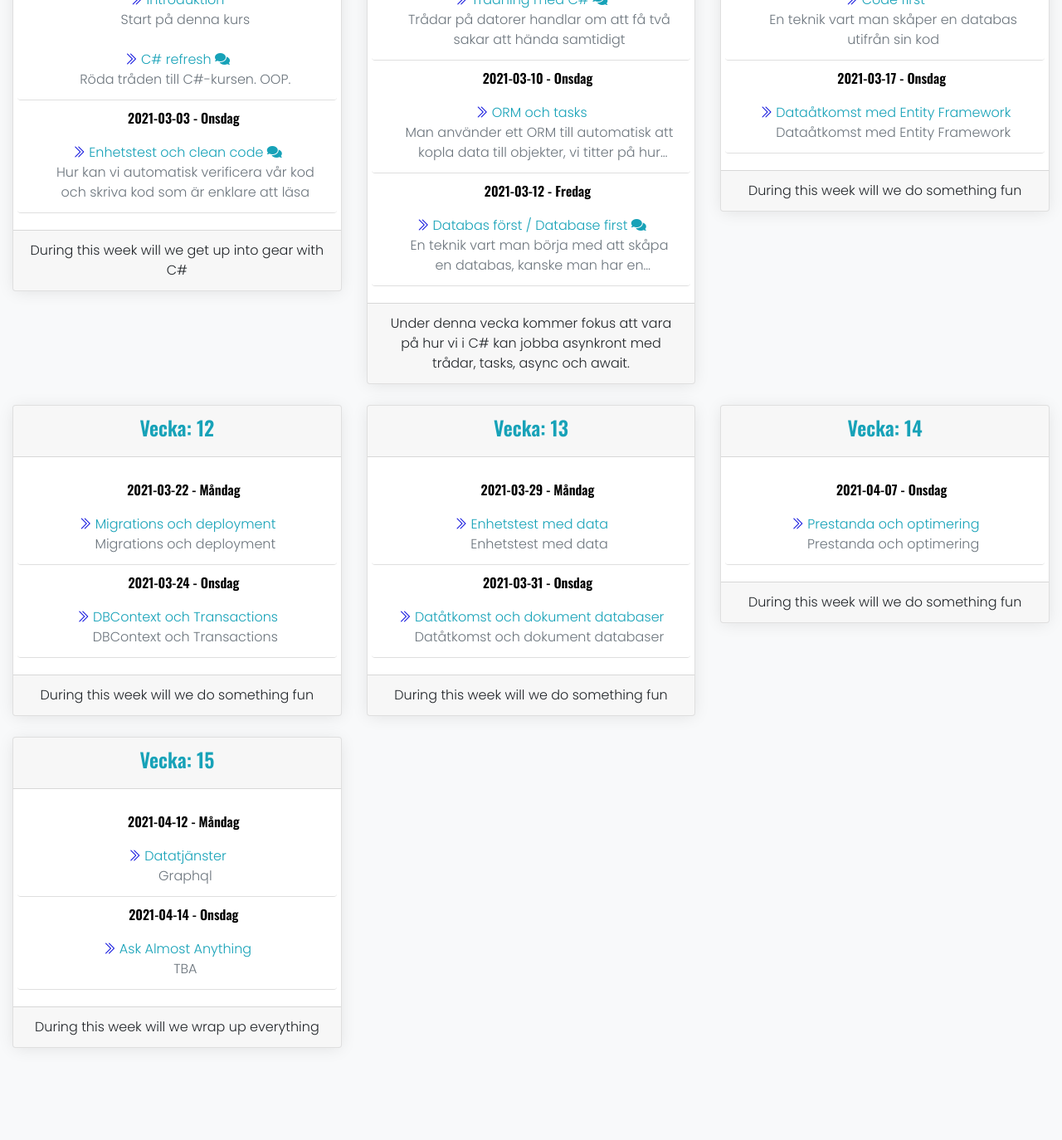
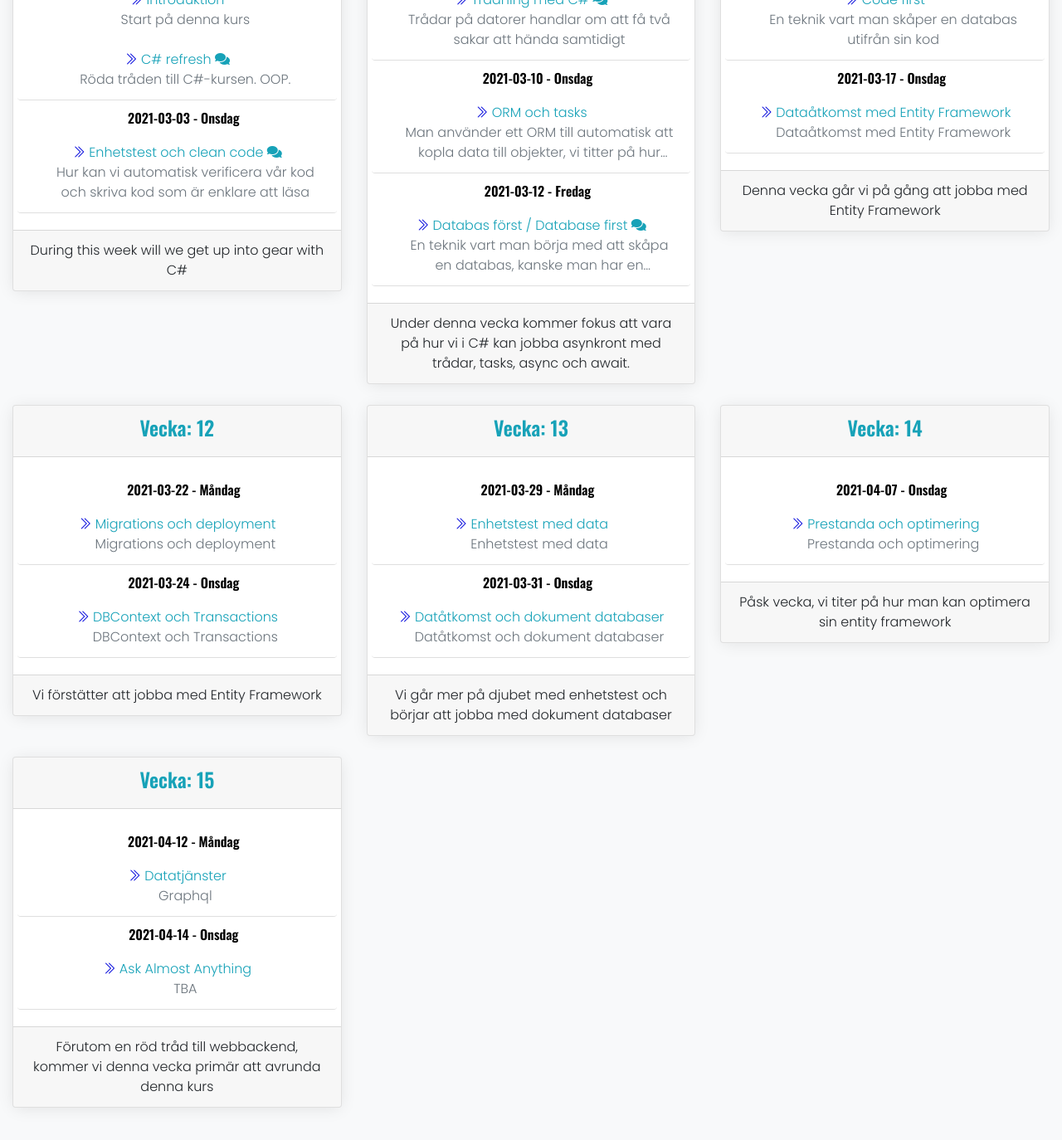
Before and after one commit to PGBSNH20/PGBSNH20-dataatkomst, a Jekyll site: the page built from lectures.md, in a window 1280 px wide and 1400 px high, scrolled down 352 px. Shown: the top 1374 px of the window at 83% size. Built offline with Jekyll 4.4.1, drawn with Linux system fonts in a browser that asks for light colours; nearby versions of some CDN libraries; before the commit the page ends 1680 px from its top, so only the background shows below that.

Commit message:
Updates week descriptions

```diff
--- a/_data/schedule.yml
+++ b/_data/schedule.yml
@@ -144,7 +144,7 @@ weeks:
       discussion: https://github.com/PGBSNH20/PGBSNH20-dataatkomst/discussions/10
 - week: 11
   year: 2021
-  description: During this week will we do something fun
+  description: Denna vecka går vi på gång att jobba med Entity Framework
   days:
   - day: 2021-03-15
     weekday: "Måndag"
@@ -179,7 +179,7 @@ weeks:
     lecture: null
 - week: 12
   year: 2021
-  description: During this week will we do something fun
+  description: Vi förstätter att jobba med Entity Framework
   days:
   - day: 2021-03-22
     weekday: "Måndag"
@@ -214,7 +214,7 @@ weeks:
     lecture: null
 - week: 13
   year: 2021
-  description: During this week will we do something fun
+  description: Vi går mer på djubet med enhetstest och börjar att jobba med dokument databaser
   days:
   - day: 2021-03-29
     weekday: "Måndag"
@@ -250,7 +250,7 @@ weeks:
     activities: null
 - week: 14
   year: 2021
-  description: During this week will we do something fun
+  description: Påsk vecka, vi titer på hur man kan optimera sin entity framework
   days:
   - day: 2021-04-05
     weekday: "Måndag"
@@ -277,7 +277,7 @@ weeks:
     activities: null
 - week: 15
   year: 2021
-  description: During this week will we wrap up everything
+  description: Förutom en röd tråd till webbackend, kommer vi denna vecka primär att avrunda denna kurs
   days:
   - day: 2021-04-12
     weekday: "Måndag"
```
